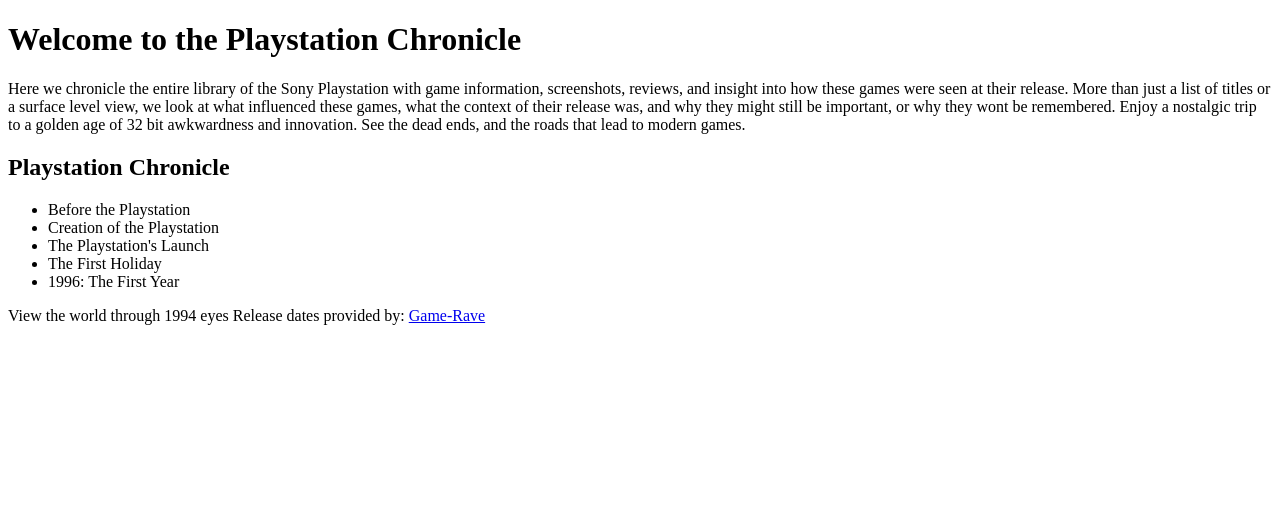
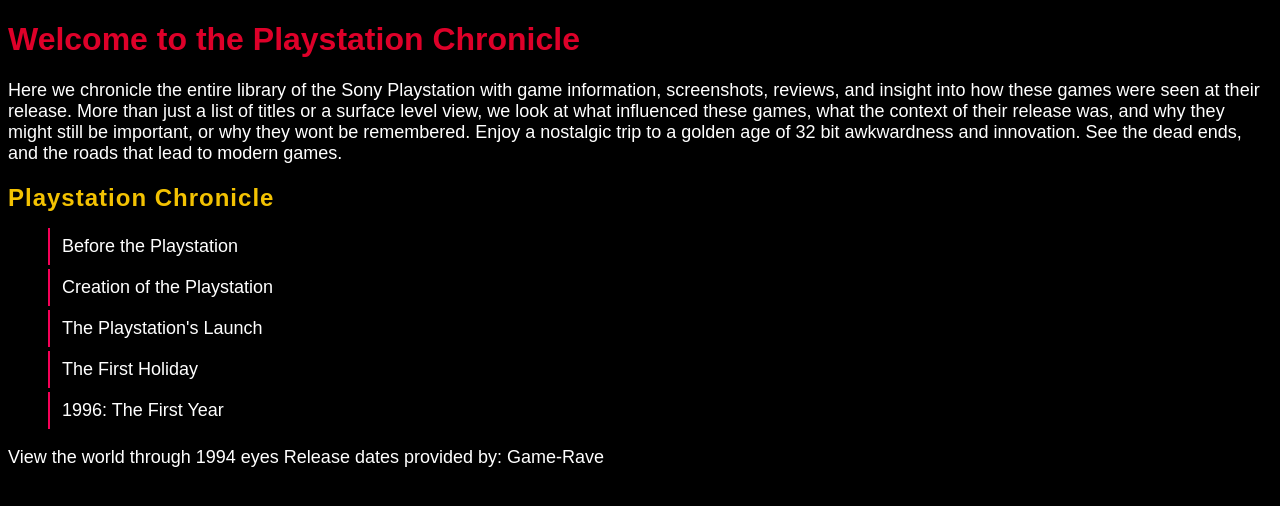
Before and after one commit to VirtuaCop/VirtuaCop.github.io, a plain HTML site: page index.html in a window 1280 px wide. Drawn offline with Linux system fonts and the light colour scheme.

Commit message:
Update index.html

```diff
--- a/index.html
+++ b/index.html
@@ -1,7 +1,7 @@
 <!DOCTYPE html>
 <html>
 <head>
-    <link href=".index.css" type="text/css" rel="stylesheet">
+    <link href="index.css" type="text/css" rel="stylesheet">
   <title>Playstation Chronicle</title>
 </head>
 <body>
```
